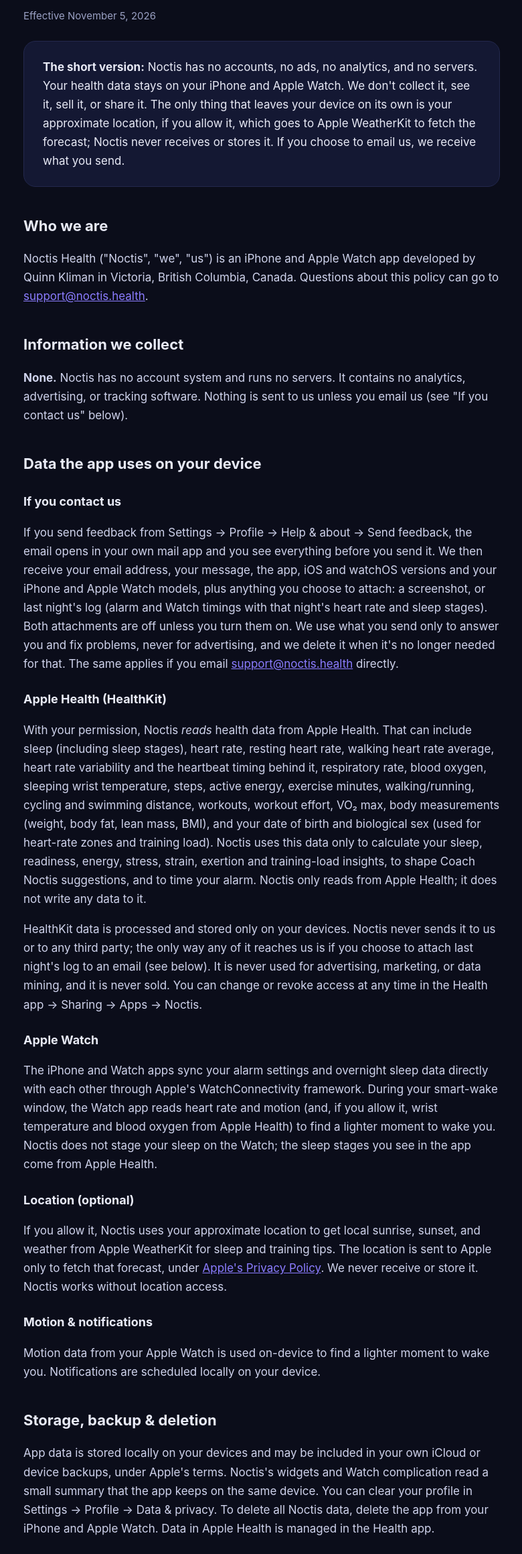
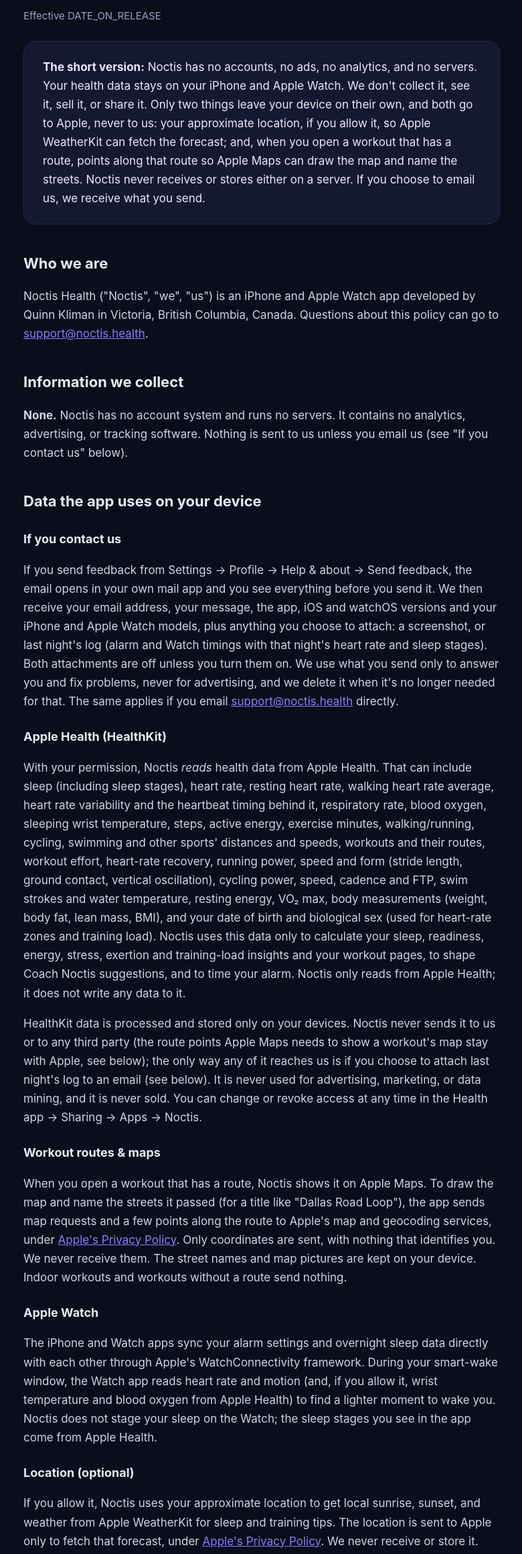
Before and after one commit to Q-T-K/noctis-site, a plain HTML site: page privacy.html in a window 1280 px wide. Shown: the part 181-2501 px from the top of the page at 67% size, without its empty margins (249-1029 px from the left). Drawn offline with Linux system fonts and the light colour scheme.

Commit message:
Privacy policy for 1.2 (draft, not live): workout routes & maps (Apple Maps + geocoder), new Health types, Third parties = WeatherKit + Maps, cache not backed up

```diff
--- a/privacy.html
+++ b/privacy.html
@@ -1,8 +1,8 @@
 <!doctype html><html lang="en"><head><meta charset="utf-8"><meta name="viewport" content="width=device-width,initial-scale=1"><title>Privacy Policy · Noctis</title><link rel="stylesheet" href="style.css"></head><body><main>
 <header><a class="brand" href="./">Noctis <span>🦉</span></a><nav><a href="privacy.html">Privacy</a><a href="support.html">Support</a></nav></header>
 <h1>Privacy Policy</h1>
-<p class="muted">Effective November 5, 2026</p>
-<div class="card"><strong>The short version:</strong> Noctis has no accounts, no ads, no analytics, and no servers. Your health data stays on your iPhone and Apple Watch. We don't collect it, see it, sell it, or share it. The only thing that leaves your device on its own is your approximate location, if you allow it, which goes to Apple WeatherKit to fetch the forecast; Noctis never receives or stores it. If you choose to email us, we receive what you send.</div>
+<p class="muted">Effective DATE_ON_RELEASE</p>
+<div class="card"><strong>The short version:</strong> Noctis has no accounts, no ads, no analytics, and no servers. Your health data stays on your iPhone and Apple Watch. We don't collect it, see it, sell it, or share it. Only two things leave your device on their own, and both go to Apple, never to us: your approximate location, if you allow it, so Apple WeatherKit can fetch the forecast; and, when you open a workout that has a route, points along that route so Apple Maps can draw the map and name the streets. Noctis never receives or stores either on a server. If you choose to email us, we receive what you send.</div>
 
 <h2>Who we are</h2>
 <p>Noctis Health ("Noctis", "we", "us") is an iPhone and Apple Watch app developed by Quinn Kliman in Victoria, British Columbia, Canada. Questions about this policy can go to <a href="mailto:support@noctis.health">support@noctis.health</a>.</p>
@@ -15,8 +15,10 @@
 <p>If you send feedback from Settings → Profile → Help &amp; about → Send feedback, the email opens in your own mail app and you see everything before you send it. We then receive your email address, your message, the app, iOS and watchOS versions and your iPhone and Apple Watch models, plus anything you choose to attach: a screenshot, or last night's log (alarm and Watch timings with that night's heart rate and sleep stages). Both attachments are off unless you turn them on. We use what you send only to answer you and fix problems, never for advertising, and we delete it when it's no longer needed for that. The same applies if you email <a href="mailto:support@noctis.health">support@noctis.health</a> directly.</p>
 
 <h3>Apple Health (HealthKit)</h3>
-<p>With your permission, Noctis <em>reads</em> health data from Apple Health. That can include sleep (including sleep stages), heart rate, resting heart rate, walking heart rate average, heart rate variability and the heartbeat timing behind it, respiratory rate, blood oxygen, sleeping wrist temperature, steps, active energy, exercise minutes, walking/running, cycling and swimming distance, workouts, workout effort, VO₂ max, body measurements (weight, body fat, lean mass, BMI), and your date of birth and biological sex (used for heart-rate zones and training load). Noctis uses this data only to calculate your sleep, readiness, energy, stress, strain, exertion and training-load insights, to shape Coach Noctis suggestions, and to time your alarm. Noctis only reads from Apple Health; it does not write any data to it.</p>
-<p>HealthKit data is processed and stored only on your devices. Noctis never sends it to us or to any third party; the only way any of it reaches us is if you choose to attach last night's log to an email (see below). It is never used for advertising, marketing, or data mining, and it is never sold. You can change or revoke access at any time in the Health app → Sharing → Apps → Noctis.</p>
+<p>With your permission, Noctis <em>reads</em> health data from Apple Health. That can include sleep (including sleep stages), heart rate, resting heart rate, walking heart rate average, heart rate variability and the heartbeat timing behind it, respiratory rate, blood oxygen, sleeping wrist temperature, steps, active energy, exercise minutes, walking/running, cycling, swimming and other sports' distances and speeds, workouts and their routes, workout effort, heart-rate recovery, running power, speed and form (stride length, ground contact, vertical oscillation), cycling power, speed, cadence and FTP, swim strokes and water temperature, resting energy, VO₂ max, body measurements (weight, body fat, lean mass, BMI), and your date of birth and biological sex (used for heart-rate zones and training load). Noctis uses this data only to calculate your sleep, readiness, energy, stress, exertion and training-load insights and your workout pages, to shape Coach Noctis suggestions, and to time your alarm. Noctis only reads from Apple Health; it does not write any data to it.</p>
+<p>HealthKit data is processed and stored only on your devices. Noctis never sends it to us or to any third party (the route points Apple Maps needs to show a workout's map stay with Apple, see below); the only way any of it reaches us is if you choose to attach last night's log to an email (see below). It is never used for advertising, marketing, or data mining, and it is never sold. You can change or revoke access at any time in the Health app → Sharing → Apps → Noctis.</p>
+<h3>Workout routes &amp; maps</h3>
+<p>When you open a workout that has a route, Noctis shows it on Apple Maps. To draw the map and name the streets it passed (for a title like "Dallas Road Loop"), the app sends map requests and a few points along the route to Apple's map and geocoding services, under <a href="https://www.apple.com/legal/privacy/">Apple's Privacy Policy</a>. Only coordinates are sent, with nothing that identifies you. We never receive them. The street names and map pictures are kept on your device. Indoor workouts and workouts without a route send nothing.</p>
 <h3>Apple Watch</h3>
 <p>The iPhone and Watch apps sync your alarm settings and overnight sleep data directly with each other through Apple's WatchConnectivity framework. During your smart-wake window, the Watch app reads heart rate and motion (and, if you allow it, wrist temperature and blood oxygen from Apple Health) to find a lighter moment to wake you. Noctis does not stage your sleep on the Watch; the sleep stages you see in the app come from Apple Health.</p>
 <h3>Location (optional)</h3>
@@ -25,10 +27,10 @@
 <p>Motion data from your Apple Watch is used on-device to find a lighter moment to wake you. Notifications are scheduled locally on your device.</p>
 
 <h2>Storage, backup &amp; deletion</h2>
-<p>App data is stored locally on your devices and may be included in your own iCloud or device backups, under Apple's terms. Noctis's widgets and Watch complication read a small summary that the app keeps on the same device. You can clear your profile in Settings → Profile → Data &amp; privacy. To delete all Noctis data, delete the app from your iPhone and Apple Watch. Data in Apple Health is managed in the Health app.</p>
+<p>App data is stored locally on your devices and may be included in your own iCloud or device backups, under Apple's terms. Noctis's widgets and Watch complication read a small summary that the app keeps on the same device. Workout details read from Apple Health (routes, heart rate and other readings) are cached on the device to open workouts quickly and are left out of backups. You can clear your profile in Settings → Profile → Data &amp; privacy. To delete all Noctis data, delete the app from your iPhone and Apple Watch. Data in Apple Health is managed in the Health app.</p>
 
 <h2>Third parties</h2>
-<p>Noctis shares no data with third parties. The only external service it uses is Apple WeatherKit, as described above.</p>
+<p>Noctis shares no data with third parties. The only external services it uses are Apple WeatherKit and Apple Maps, as described above.</p>
 
 <h2>Children</h2>
 <p>Noctis is not directed at children under 13, and we don't knowingly collect any information from children.</p>
```
